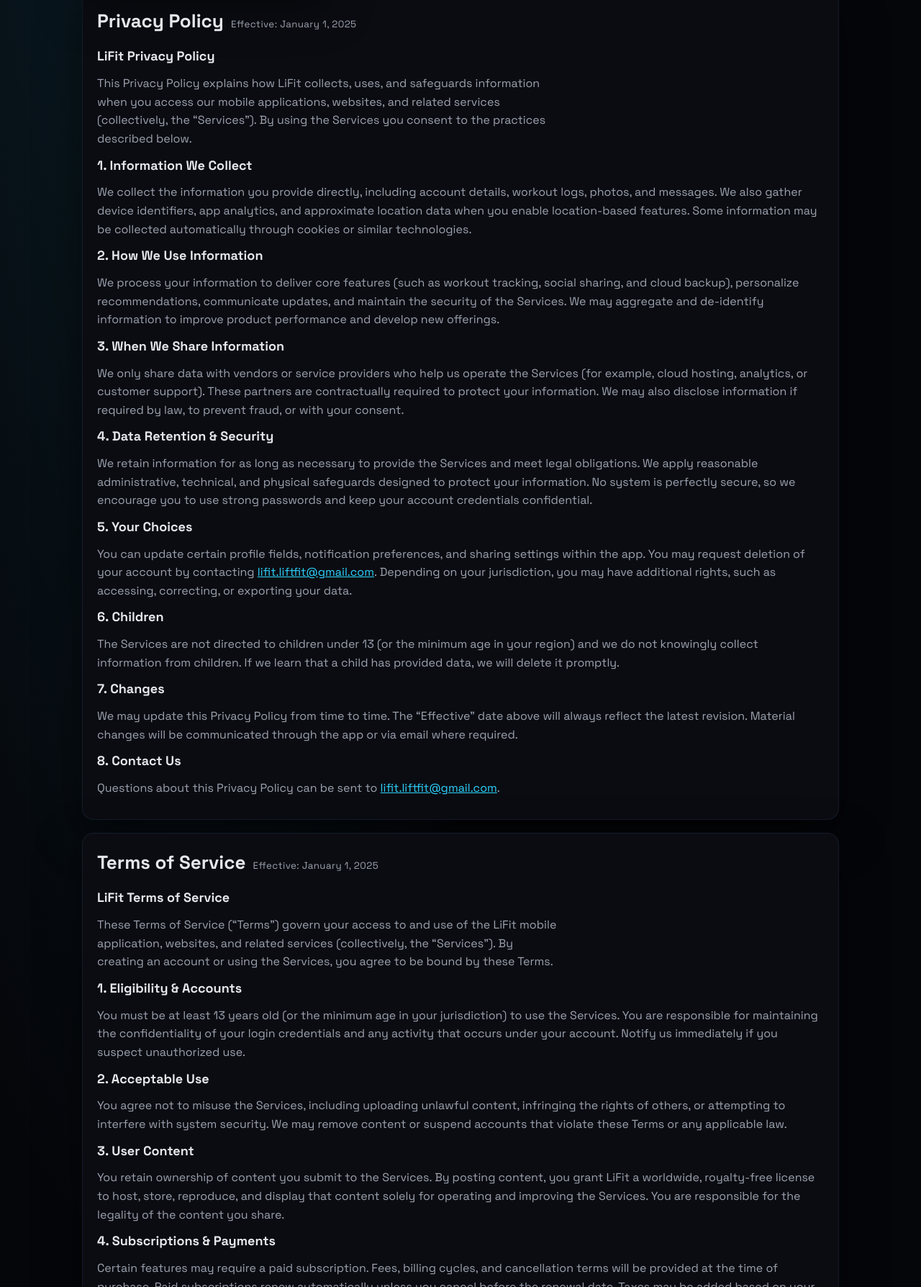
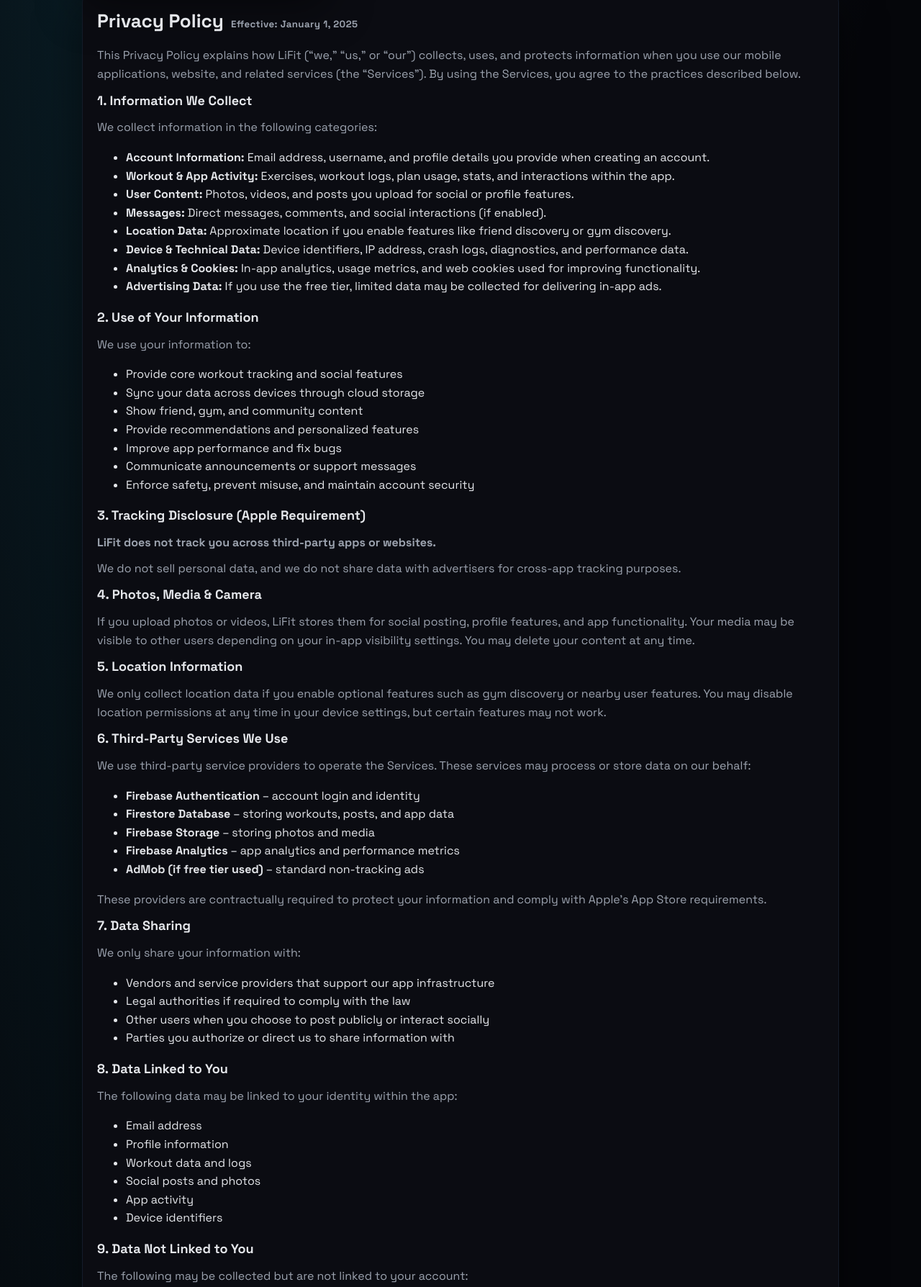
Before and after one commit to calebdavis2025/lifitsite, a plain HTML site: page index.html in a window 1280 px wide. Shown: the part 2295-4083 px from the top of the page at 72% size. Drawn offline with Linux system fonts and the light colour scheme.

Commit message:
Privacy policy

```diff
--- a/index.html
+++ b/index.html
@@ -95,26 +95,93 @@
     <section id="privacy" class="policy card" data-anchor>
       <div class="section-title" style="margin-top: 0;">
         <h2>Privacy Policy</h2>
-        <small>Effective: January 1, 2025</small>
+        <small><strong>Effective: January 1, 2025</strong></small>
       </div>
-      <h3>LiFit Privacy Policy</h3>
-      <p class="sub">This Privacy Policy explains how LiFit collects, uses, and safeguards information when you access our mobile applications, websites, and related services (collectively, the “Services”). By using the Services you consent to the practices described below.</p>
+      <p>This Privacy Policy explains how LiFit (“we,” “us,” or “our”) collects, uses, and protects information when you use our mobile applications, website, and related services (the “Services”). By using the Services, you agree to the practices described below.</p>
       <h3>1. Information We Collect</h3>
-      <p>We collect the information you provide directly, including account details, workout logs, photos, and messages. We also gather device identifiers, app analytics, and approximate location data when you enable location-based features. Some information may be collected automatically through cookies or similar technologies.</p>
-      <h3>2. How We Use Information</h3>
-      <p>We process your information to deliver core features (such as workout tracking, social sharing, and cloud backup), personalize recommendations, communicate updates, and maintain the security of the Services. We may aggregate and de-identify information to improve product performance and develop new offerings.</p>
-      <h3>3. When We Share Information</h3>
-      <p>We only share data with vendors or service providers who help us operate the Services (for example, cloud hosting, analytics, or customer support). These partners are contractually required to protect your information. We may also disclose information if required by law, to prevent fraud, or with your consent.</p>
-      <h3>4. Data Retention & Security</h3>
-      <p>We retain information for as long as necessary to provide the Services and meet legal obligations. We apply reasonable administrative, technical, and physical safeguards designed to protect your information. No system is perfectly secure, so we encourage you to use strong passwords and keep your account credentials confidential.</p>
-      <h3>5. Your Choices</h3>
-      <p>You can update certain profile fields, notification preferences, and sharing settings within the app. You may request deletion of your account by contacting <a href="mailto:lifit.liftfit@gmail.com" style="color: var(--accent);">lifit.liftfit@gmail.com</a>. Depending on your jurisdiction, you may have additional rights, such as accessing, correcting, or exporting your data.</p>
-      <h3>6. Children</h3>
-      <p>The Services are not directed to children under 13 (or the minimum age in your region) and we do not knowingly collect information from children. If we learn that a child has provided data, we will delete it promptly.</p>
-      <h3>7. Changes</h3>
-      <p>We may update this Privacy Policy from time to time. The “Effective” date above will always reflect the latest revision. Material changes will be communicated through the app or via email where required.</p>
-      <h3>8. Contact Us</h3>
-      <p>Questions about this Privacy Policy can be sent to <a href="mailto:lifit.liftfit@gmail.com" style="color: var(--accent);">lifit.liftfit@gmail.com</a>.</p>
+      <p>We collect information in the following categories:</p>
+      <ul>
+        <li><strong>Account Information:</strong> Email address, username, and profile details you provide when creating an account.</li>
+        <li><strong>Workout &amp; App Activity:</strong> Exercises, workout logs, plan usage, stats, and interactions within the app.</li>
+        <li><strong>User Content:</strong> Photos, videos, and posts you upload for social or profile features.</li>
+        <li><strong>Messages:</strong> Direct messages, comments, and social interactions (if enabled).</li>
+        <li><strong>Location Data:</strong> Approximate location if you enable features like friend discovery or gym discovery.</li>
+        <li><strong>Device &amp; Technical Data:</strong> Device identifiers, IP address, crash logs, diagnostics, and performance data.</li>
+        <li><strong>Analytics &amp; Cookies:</strong> In-app analytics, usage metrics, and web cookies used for improving functionality.</li>
+        <li><strong>Advertising Data:</strong> If you use the free tier, limited data may be collected for delivering in-app ads.</li>
+      </ul>
+      <h3>2. Use of Your Information</h3>
+      <p>We use your information to:</p>
+      <ul>
+        <li>Provide core workout tracking and social features</li>
+        <li>Sync your data across devices through cloud storage</li>
+        <li>Show friend, gym, and community content</li>
+        <li>Provide recommendations and personalized features</li>
+        <li>Improve app performance and fix bugs</li>
+        <li>Communicate announcements or support messages</li>
+        <li>Enforce safety, prevent misuse, and maintain account security</li>
+      </ul>
+      <h3>3. Tracking Disclosure (Apple Requirement)</h3>
+      <p><strong>LiFit does not track you across third-party apps or websites.</strong></p>
+      <p>We do not sell personal data, and we do not share data with advertisers for cross-app tracking purposes.</p>
+      <h3>4. Photos, Media &amp; Camera</h3>
+      <p>If you upload photos or videos, LiFit stores them for social posting, profile features, and app functionality. Your media may be visible to other users depending on your in-app visibility settings. You may delete your content at any time.</p>
+      <h3>5. Location Information</h3>
+      <p>We only collect location data if you enable optional features such as gym discovery or nearby user features. You may disable location permissions at any time in your device settings, but certain features may not work.</p>
+      <h3>6. Third-Party Services We Use</h3>
+      <p>We use third-party service providers to operate the Services. These services may process or store data on our behalf:</p>
+      <ul>
+        <li><strong>Firebase Authentication</strong> – account login and identity</li>
+        <li><strong>Firestore Database</strong> – storing workouts, posts, and app data</li>
+        <li><strong>Firebase Storage</strong> – storing photos and media</li>
+        <li><strong>Firebase Analytics</strong> – app analytics and performance metrics</li>
+        <li><strong>AdMob (if free tier used)</strong> – standard non-tracking ads</li>
+      </ul>
+      <p>These providers are contractually required to protect your information and comply with Apple’s App Store requirements.</p>
+      <h3>7. Data Sharing</h3>
+      <p>We only share your information with:</p>
+      <ul>
+        <li>Vendors and service providers that support our app infrastructure</li>
+        <li>Legal authorities if required to comply with the law</li>
+        <li>Other users when you choose to post publicly or interact socially</li>
+        <li>Parties you authorize or direct us to share information with</li>
+      </ul>
+      <h3>8. Data Linked to You</h3>
+      <p>The following data may be linked to your identity within the app:</p>
+      <ul>
+        <li>Email address</li>
+        <li>Profile information</li>
+        <li>Workout data and logs</li>
+        <li>Social posts and photos</li>
+        <li>App activity</li>
+        <li>Device identifiers</li>
+      </ul>
+      <h3>9. Data Not Linked to You</h3>
+      <p>The following may be collected but are not linked to your account:</p>
+      <ul>
+        <li>Crash logs</li>
+        <li>Aggregate analytics</li>
+        <li>Performance diagnostics</li>
+      </ul>
+      <h3>10. Data Retention &amp; Security</h3>
+      <p>We retain information only as long as necessary to operate the Services or meet legal obligations. We use administrative, technical, and physical safeguards to protect your data, but no method of transmission is completely secure.</p>
+      <h3>11. Your Rights &amp; Choices</h3>
+      <p>You may:</p>
+      <ul>
+        <li>Update your profile and sharing settings</li>
+        <li>Disable location permissions</li>
+        <li>Delete posts or uploaded content</li>
+        <li>Request account deletion by emailing us</li>
+      </ul>
+      <p>To delete your account and associated data, contact: <a href="mailto:lifit.liftfit@gmail.com" style="color: var(--accent);">lifit.liftfit@gmail.com</a></p>
+      <h3>12. Children’s Privacy</h3>
+      <p>LiFit does not knowingly collect information from children under 13 (or the minimum age in your region). If we learn a child has used the Services, we will delete the account and associated data.</p>
+      <h3>13. Changes to This Policy</h3>
+      <p>We may update this Privacy Policy periodically. We will update the “Effective” date above, and when required, we will notify users through the app or email.</p>
+      <h3>14. Contact Us</h3>
+      <p>If you have questions about this Privacy Policy or your data, contact us at:</p>
+      <p>Email: <a href="mailto:lifit.liftfit@gmail.com" style="color: var(--accent);">lifit.liftfit@gmail.com</a><br>
+      Address: 187 Liberty rd Picayune, MS</p>
     </section>
 
     <section id="terms" class="policy card" data-anchor style="margin-top: 18px;">
```
